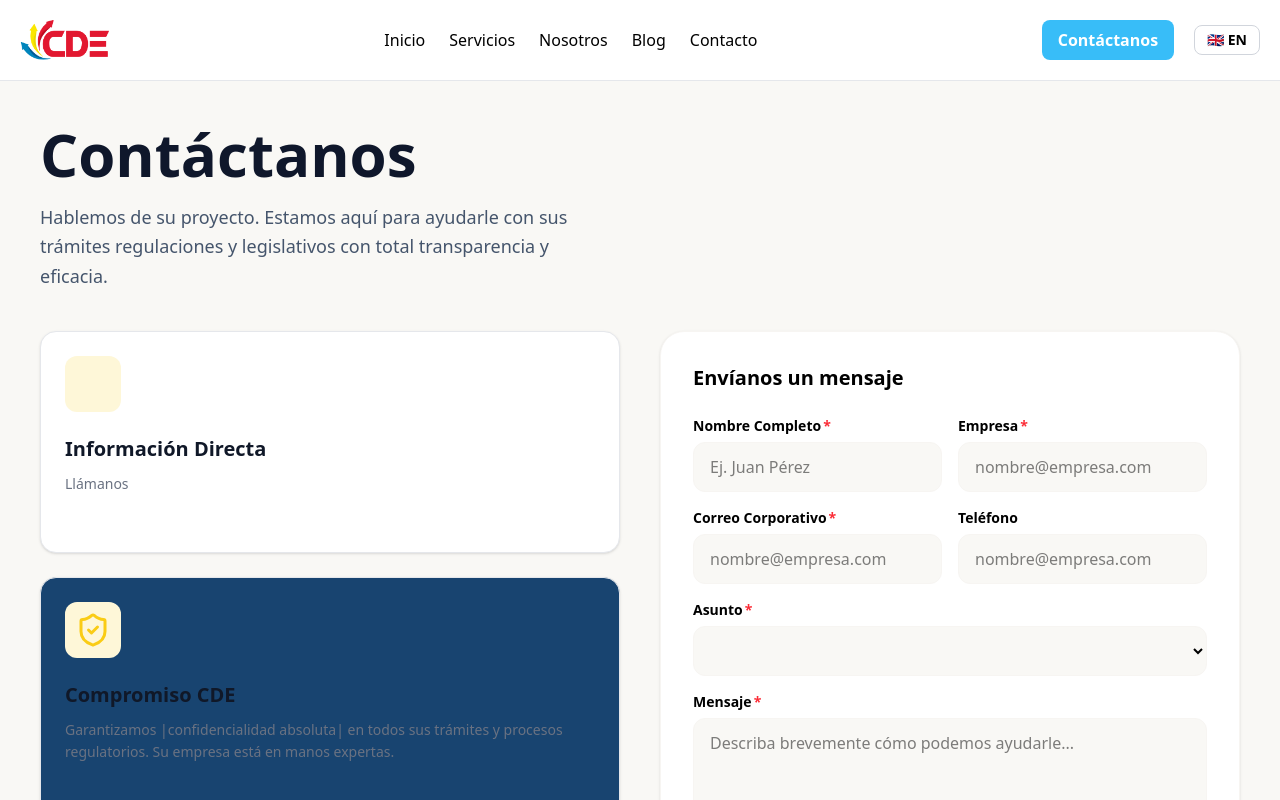
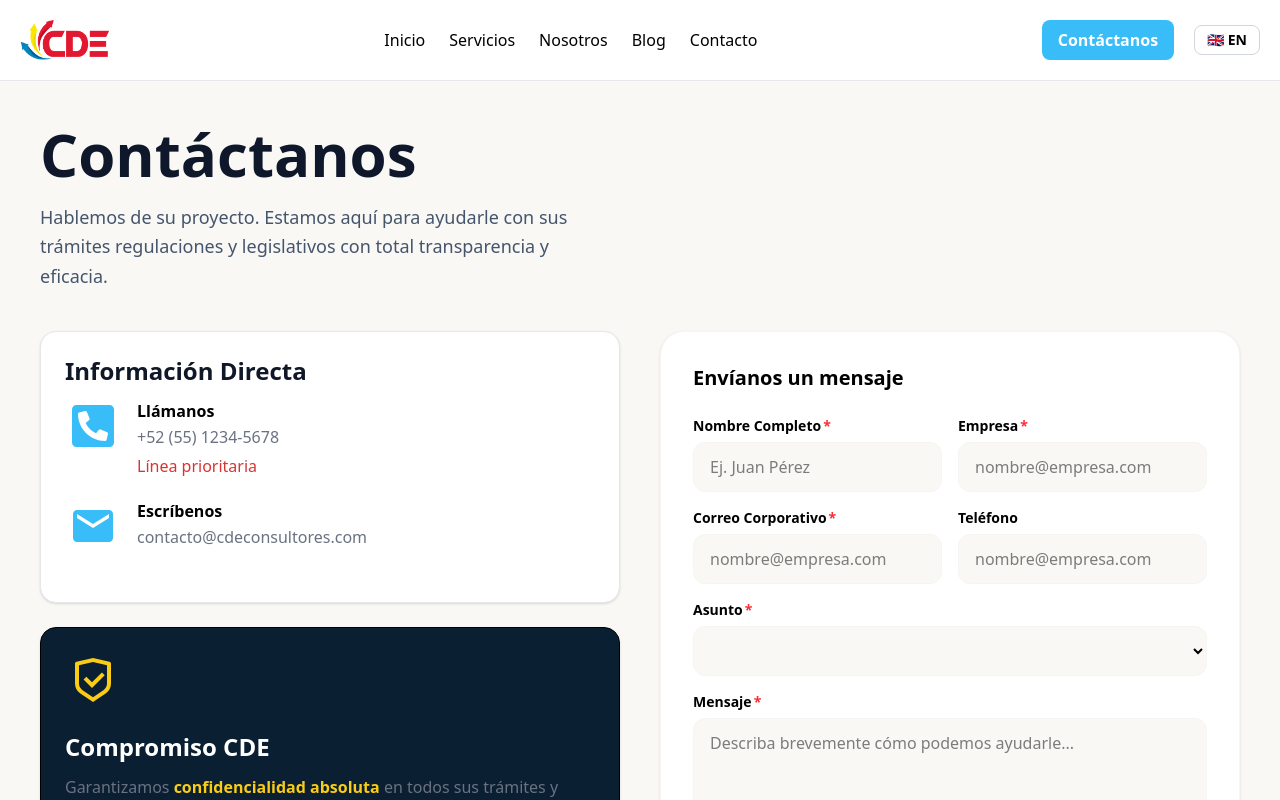
Before and after one commit to Yael-PM/CDE_Project, a React (Vite) app: page /contact in a window 1280 px wide. Shown: the top 800 px of the page. Built offline with nearby package versions, Linux system fonts and the light colour scheme.

Commit message:
cards added

```diff
--- a/src/pages/Contact.tsx
+++ b/src/pages/Contact.tsx
@@ -1,16 +1,21 @@
 import { useTranslation } from "react-i18next"
 import { Link } from 'react-router-dom'
 
-import ServiceCard from "../components/ServiceCard";
 import CustomButton from "../components/CustomButton";
-import { LuShieldCheck } from "react-icons/lu";
+
+import { FaPhoneSquareAlt } from "react-icons/fa";
 import { IoMdSend } from "react-icons/io";
+import { MdEmail } from "react-icons/md";
+import { RiShieldCheckLine } from "react-icons/ri";
 
 const Contact = () => {
   const { t } = useTranslation();
 
   const contactFormPrivacy = t('contact.form-privacy');
   const arrFormPrivacy = contactFormPrivacy.split('|');
+
+  const contactPrivacyDescription = t('contact.component-privacy-description');
+  const arrPrivacyDescription = contactPrivacyDescription.split('|');
 
   return (
     // min-h-screen aquí asegura que el fondo cubra todo y el footer baje
@@ -32,19 +37,75 @@ const Contact = () => {
 
         {/* Columna de Cards */}
         <div className="space-y-6">
-          <ServiceCard
-            title={t('contact.component-contact-title')}
-            description={t('contact.component-contact-call')}
-            type="none"
-            icon
-          />
-          <ServiceCard
-            title={t('contact.component-privacy-title')}
-            description={t('contact.component-privacy-description')}
-            extraStyles="!bg-fourth-400" // El ! asegura que gane al bg-white
-            type="none"
-            icon={<LuShieldCheck />}
-          />
+          {/* card  */}
+          <div className="flex flex-col h-full border border-gray-200 rounded-2xl p-6 shadow-sm hover:shadow-lg transition-all bg-white items-start">
+            <h3 className="text-2xl font-bold mb-3 text-gray-900 leading-tight">
+              {t('contact.component-contact-title')}
+            </h3>
+
+            {/* contact call container */}
+            <div className="flex items-start gap-4">
+              {/* Contenedor del Icono */}
+              <div className="w-14 h-14 flex items-center justify-center rounded-xl mb-6">
+                <FaPhoneSquareAlt className="text-5xl text-tertiary-500"/>
+              </div>
+              {/* Contenedor texto */}
+              <div>
+                {/* Texto - Alineación natural a la izquierda */}
+                <p className="font-semibold leading-relaxed text-left">
+                  {t('contact.component-contact-call')}
+                </p>
+                <p className="text-gray-500 leading-relaxed mb-1 text-left">
+                  +52 (55) 1234-5678
+                </p>
+                <p className="text-secondary-500">
+                  {t('contact.component-contact-call-prioritary')}
+                </p>
+              </div>
+            </div>
+
+            {/* Contact email container */}
+            <div className="mt-5 flex items-start gap-4">
+              {/* Contenedor del Icono */}
+              <div className="w-14 h-14 flex items-center justify-center rounded-xl mb-6">
+                <MdEmail className="text-5xl text-tertiary-500"/>
+              </div>
+              {/* Contenedor texto */}
+              <div>
+                {/* Texto - Alineación natural a la izquierda */}
+                <p className="font-semibold leading-relaxed text-left">
+                  {t('contact.component-contact-email')}
+                </p>
+                <p className="text-gray-500 leading-relaxed mb-1 text-left">
+                  contacto@cdeconsultores.com
+                </p>
+              </div>
+            </div>
+
+            {/* Espaciador */}
+            <div className="grow"></div>
+          </div>
+
+          {/* card */}
+          <div className="flex flex-col h-full border rounded-2xl p-6 shadow-sm hover:shadow-lg transition-all bg-fourth-500 items-start">
+            {/* Contenedor del Icono */}
+            <div className="w-14 h-14 flex items-center justify-center rounded-xl mb-6">
+              <RiShieldCheckLine className="text-5xl text-primary-500"/>
+            </div>
+
+            <h3 className="text-2xl font-bold mb-3 text-white leading-tight">
+              {t('contact.component-privacy-title')}
+            </h3>
+            <p className="leading-relaxed mb-1 text-left">
+              {arrPrivacyDescription.map((part,i) =>
+              i % 2 === 1
+                ? <span key={i} className="text-primary-500 font-semibold">{part}</span>
+                : <span key={i} className="text-gray-500 font-medium">{part}</span>
+              )}
+            </p>
+            {/* Espaciador */}
+            <div className="grow"></div>
+          </div>
         </div>
 
         {/* Columna de Formulario */}
@@ -109,10 +170,10 @@ const Contact = () => {
                   />
                 </div>
                 <label htmlFor="privacy" className="text-sm text-slate-600 cursor-pointer select-none after:content-['*'] after:ml-0.5 after:text-red-500">
-                  {arrFormPrivacy.map((part,i) =>
-                  i % 2 === 1
-                    ? <span key={i} className="text-tertiary-500 font-semibold"><Link to='/privacy-policy' target="_blank">{part}</Link></span>
-                    : part
+                  {arrFormPrivacy.map((part, i) =>
+                    i % 2 === 1
+                      ? <span key={i} className="text-tertiary-500 font-semibold"><Link to='/privacy-policy' target="_blank">{part}</Link></span>
+                      : part
                   )}
                 </label>
               </div>
```
